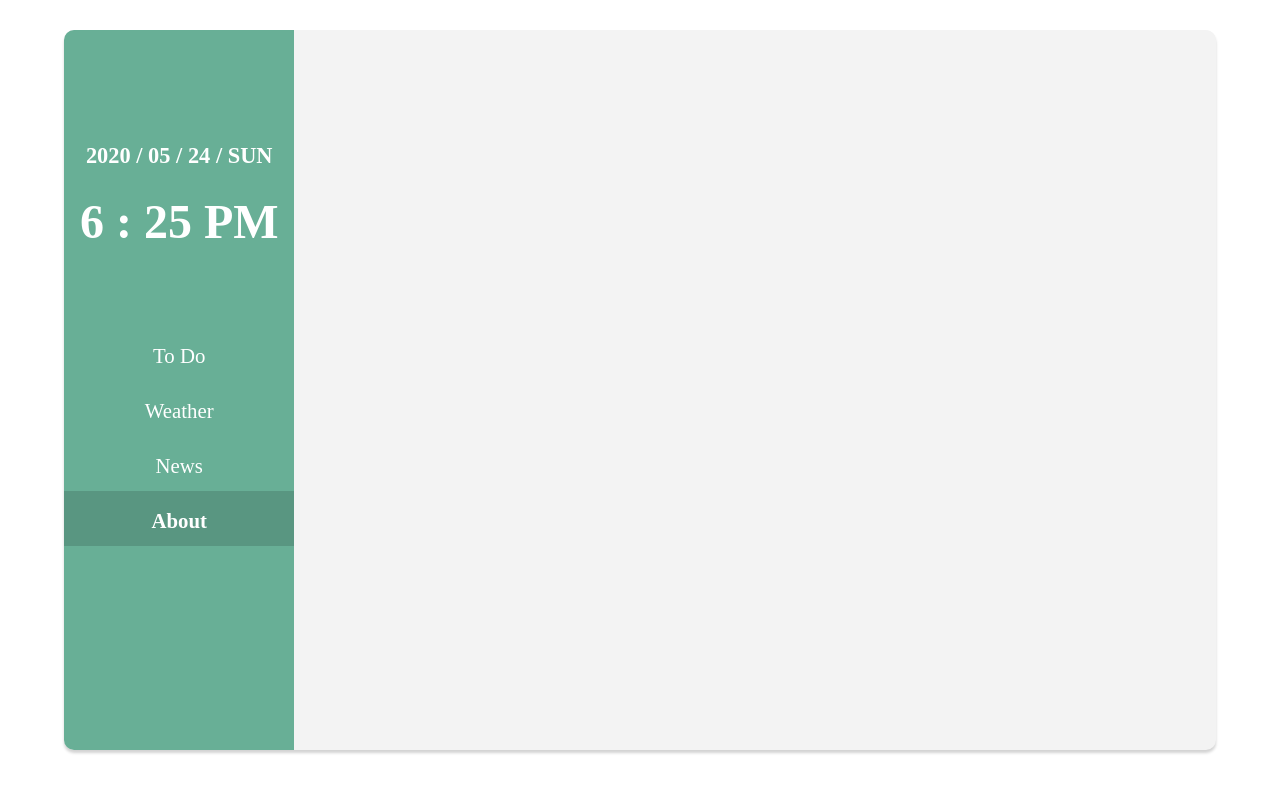
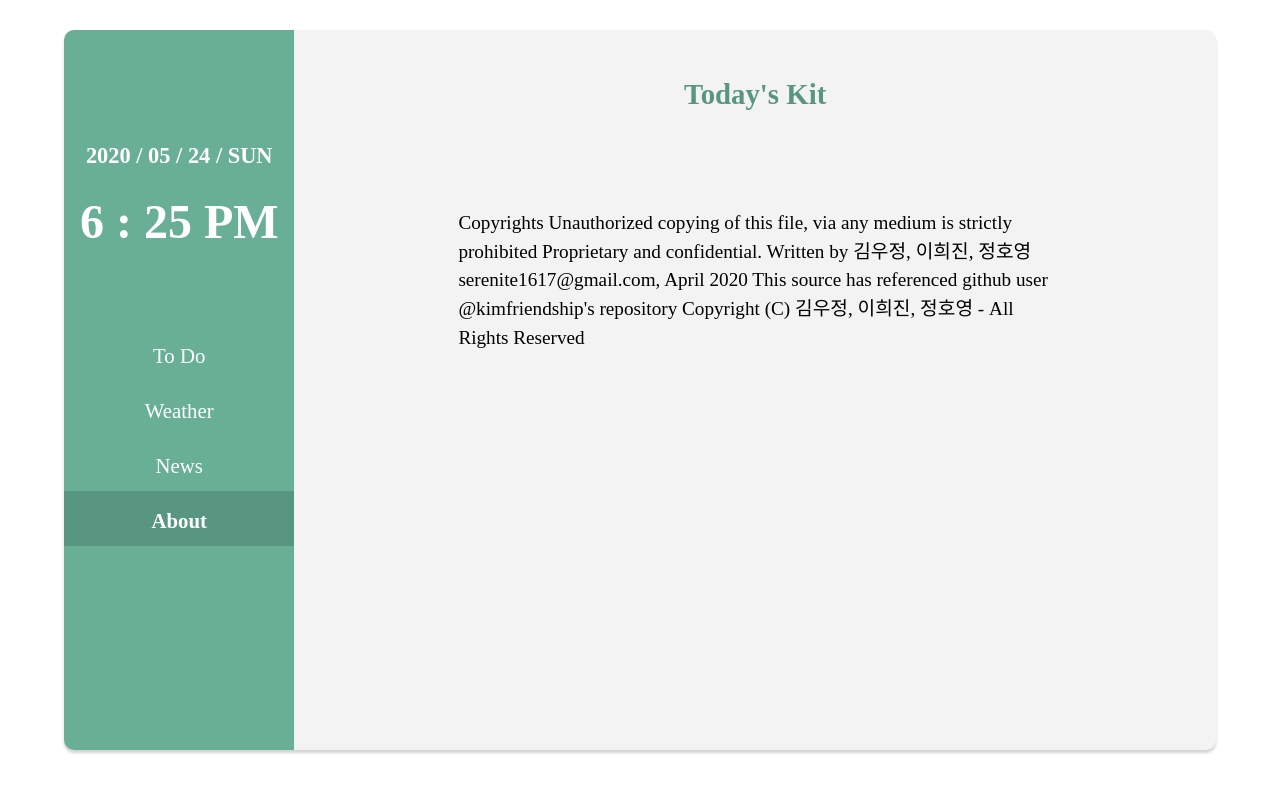
Before and after one commit to kimfriendship/daily-kit, a React (Create React App) app in the folder daily-kit/: page /About in a window 1280 px wide. Shown: the top 792 px of the page. Built offline with nearby package versions, Linux system fonts and the light colour scheme.

Commit message:
:sparkles: Add about page

```diff
--- a/daily-kit/src/Css/main.css
+++ b/daily-kit/src/Css/main.css
@@ -75,3 +75,27 @@ html,
   top: 45%;
   left: 45%;
 }
+
+/* About */
+.aboutWrapper {
+  position: absolute;
+  top: 10%;
+  left: 28%;
+  width: 62%;
+}
+
+.aboutTitle {
+  font-size: 1.8em;
+  font-weight: 700;
+  color: #599681;
+  width: 100%;
+  text-align: center;
+  margin-bottom: 15px;
+}
+
+.copyright {
+  font-size: 1.2em;
+  color: black;
+  margin: 100px;
+  line-height: 1.5em;
+}
--- a/daily-kit/src/Pages/About.js
+++ b/daily-kit/src/Pages/About.js
@@ -2,8 +2,15 @@ import React from 'react';
 
 const About = () => {
   return (
-    <div>
-      <div></div>
+    <div className={'aboutWrapper'}>
+      <h2 className={'aboutTitle'}>Today's Kit</h2>
+      <p className={'copyright'}>
+        Copyrights Unauthorized copying of this file, via any medium is strictly
+        prohibited Proprietary and confidential. Written by 김우정, 이희진,
+        정호영 serenite1617@gmail.com, April 2020 This source has referenced
+        github user @kimfriendship's repository Copyright (C) 김우정, 이희진,
+        정호영 - All Rights Reserved
+      </p>
     </div>
   );
 };
```
